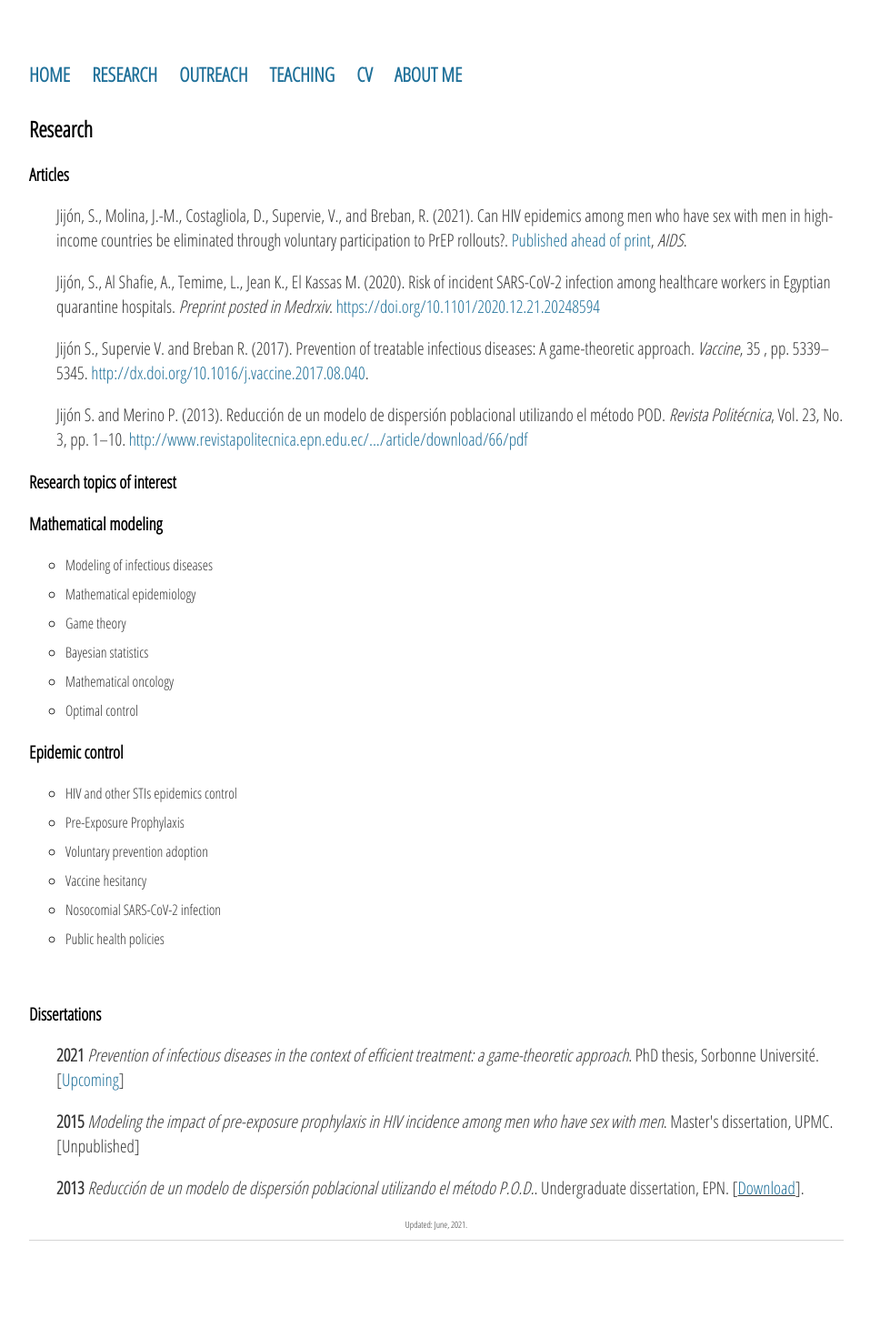
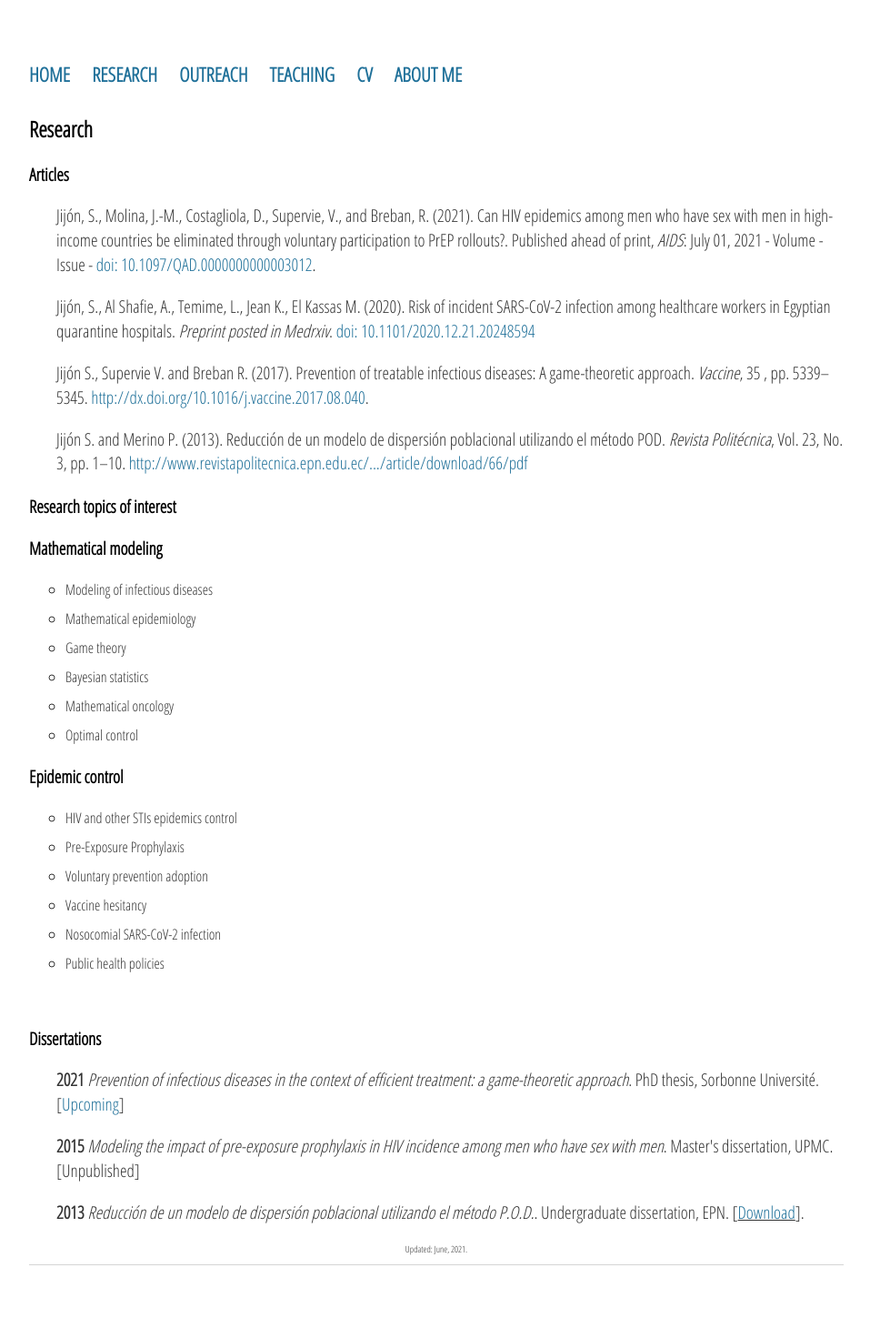
Before and after one commit to sjijon/sjijon.github.io, a Jekyll site: the page built from research.html, in a window 1280 px wide. Shown: the whole page at 91% size, without its empty margins (160-1117 px from the left). Built offline with Jekyll 4.4.1, drawn with Linux system fonts in a browser that asks for light colours; nearby versions of some CDN libraries; before the commit the page ends 1444 px from its top, so only the background shows below that.

Commit message:
Update article info

```diff
--- a/research.html
+++ b/research.html
@@ -5,8 +5,8 @@ title: Research
 <div class="blurb">
 	<h2>Research</h2>
 	<h3>Articles</h3>
-	<p style="padding-left:30px;">Jijón, S., Molina, J.-M., Costagliola, D., Supervie, V., and Breban, R. (2021). Can HIV epidemics among men who have sex with men in high-income countries be eliminated through voluntary participation to PrEP rollouts?. <a href="https://journals.lww.com/aidsonline/Abstract/9000/Can_HIV_epidemics_among_men_who_have_sex_with_men.96354.aspx" target="_blank">Published ahead of print</a>, <em>AIDS</em>.</p>
-	<p style="padding-left:30px;">Jijón, S., Al Shafie, A., Temime, L., Jean K., El Kassas M. (2020). Risk of incident SARS-CoV-2 infection among healthcare workers in Egyptian quarantine hospitals. <em>Preprint posted in Medrxiv</em>. <a href="https://doi.org/10.1101/2020.12.21.20248594" target="_blank">https://doi.org/10.1101/2020.12.21.20248594</a></p>
+	<p style="padding-left:30px;">Jijón, S., Molina, J.-M., Costagliola, D., Supervie, V., and Breban, R. (2021). Can HIV epidemics among men who have sex with men in high-income countries be eliminated through voluntary participation to PrEP rollouts?. Published ahead of print, <em>AIDS</em>: July 01, 2021 - Volume - Issue - <a href="https://journals.lww.com/aidsonline/Abstract/9000/Can_HIV_epidemics_among_men_who_have_sex_with_men.96354.aspx" target="_blank">doi: 10.1097/QAD.0000000000003012</a>.</p>
+	<p style="padding-left:30px;">Jijón, S., Al Shafie, A., Temime, L., Jean K., El Kassas M. (2020). Risk of incident SARS-CoV-2 infection among healthcare workers in Egyptian quarantine hospitals. <em>Preprint posted in Medrxiv</em>. <a href="https://doi.org/10.1101/2020.12.21.20248594" target="_blank">doi: 10.1101/2020.12.21.20248594</a></p>
 	<p style="padding-left:30px;">Jijón S., Supervie V. and Breban R. (2017). Prevention of treatable infectious diseases: A game-theoretic approach. <em>Vaccine</em>, 35 , pp. 5339–5345. <a href="https://www.sciencedirect.com/science/article/pii/S0264410X17311283" target="_blank">http://dx.doi.org/10.1016/j.vaccine.2017.08.040</a>.
 	<p style="padding-left:30px;">Jijón S. and Merino P. (2013). Reducción de un modelo de dispersión poblacional utilizando el método POD. <em>Revista Politécnica</em>, Vol. 23, No. 3, pp. 1–10. <a href="http://www.revistapolitecnica.epn.edu.ec/ojs2/index.php/revista_politecnica2/article/download/66/pdf">http://www.revistapolitecnica.epn.edu.ec/.../article/download/66/pdf</a></p>
 
```
